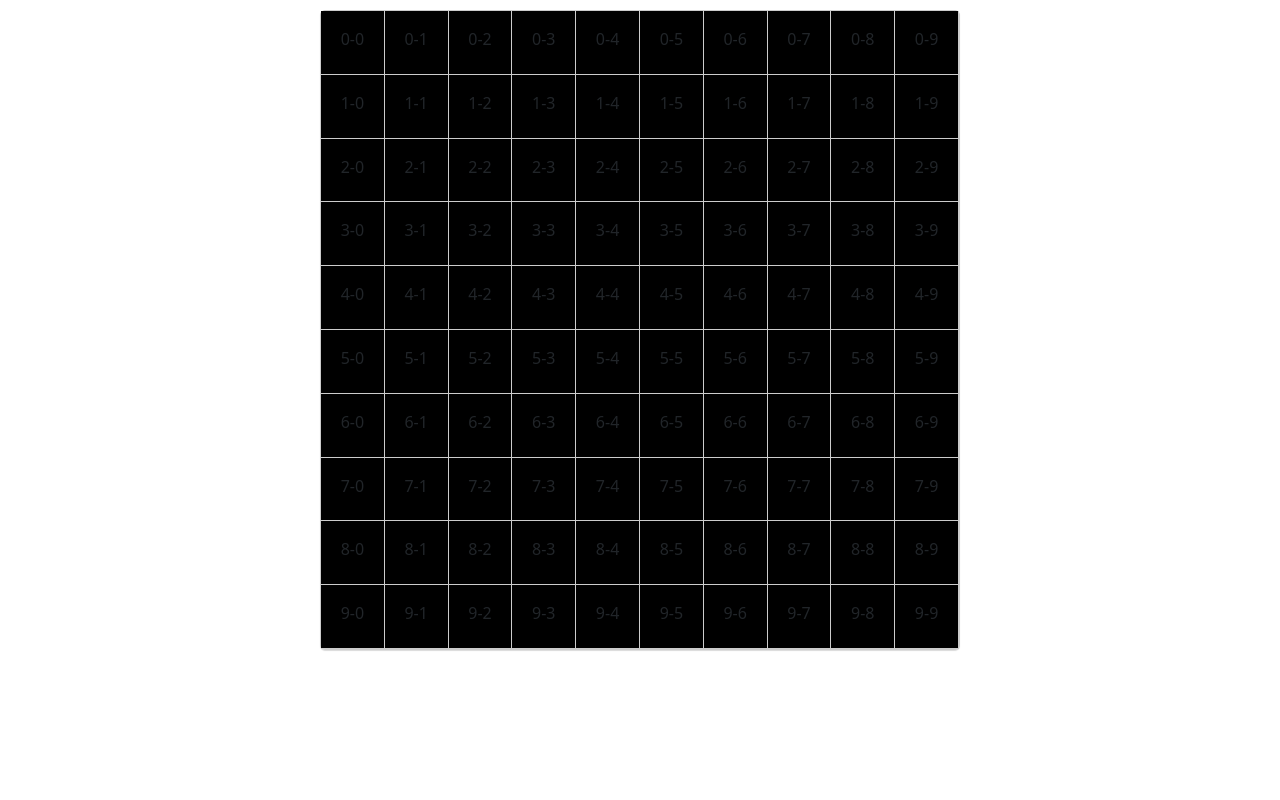
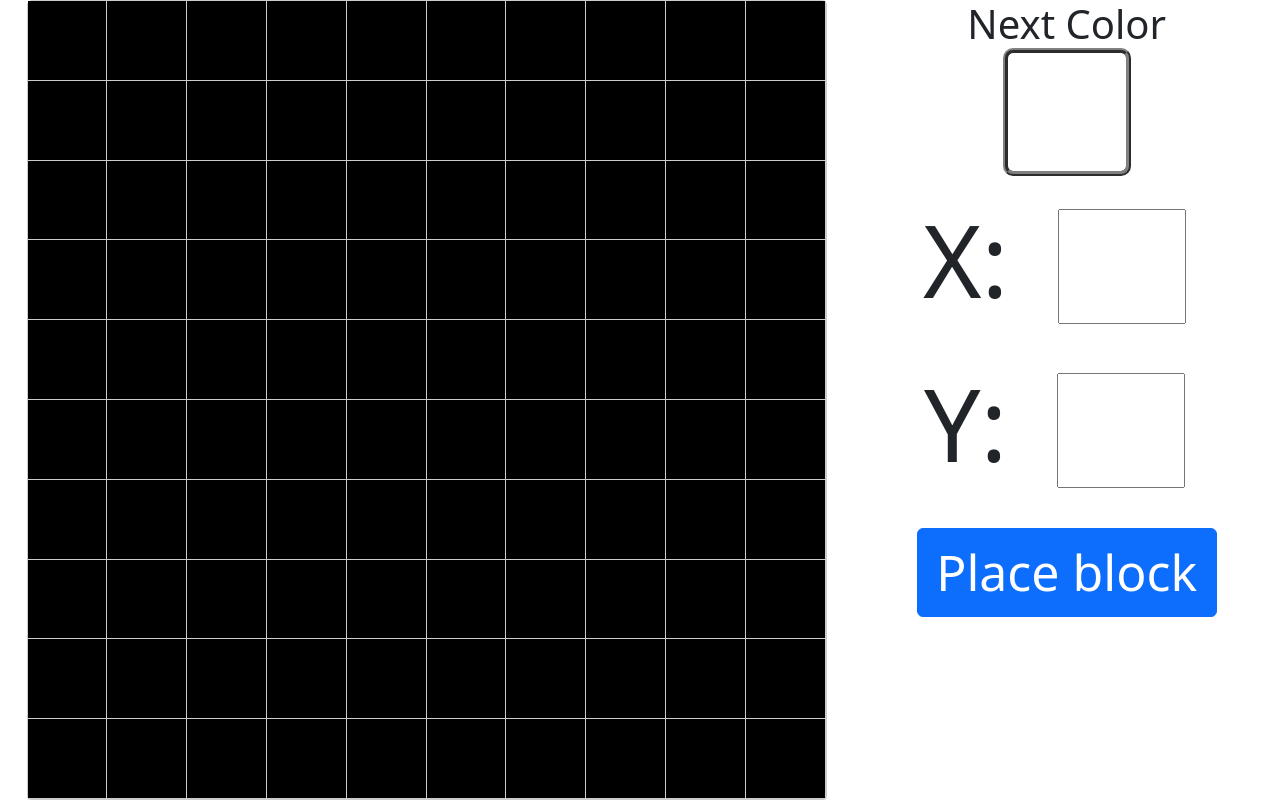
Before and after one commit to Luchiwis/teachcoordinates, a React (Vite) app: page / in a window 1280 px wide. Built offline with nearby package versions, Linux system fonts and the light colour scheme.

Commit message:
implemented logic

```diff
--- a/src/App.css
+++ b/src/App.css
@@ -1,3 +1,4 @@
+
 .grid{
     display: grid;
     grid-template-columns: repeat(10, 1fr);
@@ -7,7 +8,7 @@
     background: #fff;
     box-shadow: 0 1px 1px rgba(0,0,0,0.15);
     margin: auto;
-    margin-top: 10px;
+    height: 100vh;
     aspect-ratio: 1/1;
 }
 
--- /dev/null
+++ b/src/components/ContextProvider.jsx
@@ -0,0 +1,26 @@
+import { createContext } from 'react'
+import { useState } from 'react'
+
+export const GridContext = createContext(null)
+
+export function ContextProvider({ children }) {
+    const [grid, setGrid] = useState(
+        [["black", "black", "black", "black", "black", "black", "black", "black", "black", "black"],
+        ["black", "black", "black", "black", "black", "black", "black", "black", "black", "black"],
+        ["black", "black", "black", "black", "black", "black", "black", "black", "black", "black"],
+        ["black", "black", "black", "black", "black", "black", "black", "black", "black", "black"],
+        ["black", "black", "black", "black", "black", "black", "black", "black", "black", "black"],
+        ["black", "black", "black", "black", "black", "black", "black", "black", "black", "black"],
+        ["black", "black", "black", "black", "black", "black", "black", "black", "black", "black"],
+        ["black", "black", "black", "black", "black", "black", "black", "black", "black", "black"],
+        ["black", "black", "black", "black", "black", "black", "black", "black", "black", "black"],
+        ["black", "black", "black", "black", "black", "black", "black", "black", "black", "black"]]
+    )
+    // TODO: FIX THIIIS
+
+    return (
+        <GridContext.Provider value={[grid, setGrid]}>
+            {children}
+        </GridContext.Provider>
+    )
+}
--- /dev/null
+++ b/src/components/SidePanel.css
@@ -0,0 +1,38 @@
+.nextColor{
+    aspect-ratio: 1/1;
+    width: 10vw;
+    margin: auto;
+    border: 5px ridge gray;
+    border-radius: 10px;
+}
+
+.side-panel input[type="number"]{
+    width: 10vw;
+    height: 100%;
+    margin: 3vh;
+    font-size: 10vh;
+
+}
+.side-panel label{
+    font-size: 100px;
+}
+.side-panel button{
+    width: 300px;
+    height: 100%;
+    margin: 3vh;
+    font-size: 50px;
+}
+
+
+
+/* Chrome, Safari, Edge, Opera */
+input::-webkit-outer-spin-button,
+input::-webkit-inner-spin-button {
+  -webkit-appearance: none;
+  margin: 0;
+}
+
+/* Firefox */
+input[type=number] {
+  -moz-appearance: textfield;
+}
--- /dev/null
+++ b/src/components/SidePanel.jsx
@@ -0,0 +1,48 @@
+import './SidePanel.css'
+import { useContext, useState } from "react"
+import { GridContext } from "./ContextProvider"
+import { randColor } from '/src/logic/randColor.js'
+
+export function NumberInput({...props}){
+    return(
+        <input type="number" {...props} />
+    )
+}
+
+export function SidePanel() {
+    const [grid, setGrid] = useContext(GridContext)
+    const [newColor, setNewColor] = useState("transparent")
+
+    const placeBlockHandler = (e) => {
+        e.preventDefault()
+        const newGrid = [...grid]
+        const X = Number(e.target[1].value)
+        const Y = Number(e.target[0].value)
+        newGrid[X][Y] = newColor
+        setGrid(newGrid)
+        const randomColor = randColor()
+        setNewColor(randomColor)
+    }
+
+    return (
+        <div className='text-center side-panel'>
+            <div>
+                <h1> Next Color <div className='nextColor' style={{backgroundColor:newColor}}></div>
+                </h1>
+            </div>
+            <form className="form-group" onSubmit={placeBlockHandler}>
+                <label>
+                    X: <NumberInput min="0" max="10" name='X' required />
+                </label>
+                <br />
+                <label>
+                    Y: <NumberInput min="0" max="10" name='Y' required />
+                </label>
+                <br />
+                <button className="btn btn-primary mt-3">
+                    Place block
+                </button>
+            </form>
+        </div>
+    )
+}
--- a/src/components/grid.jsx
+++ b/src/components/grid.jsx
@@ -1,15 +1,10 @@
-import { useState, useEffect } from "react"
 import { randColor } from "/src/logic/randColor"
+import { useContext } from "react"
+import { GridContext } from "./ContextProvider"
 
-export function Cell({children, x, y}){
-    const [color, setColor] = useState('black')
-
-    const handleClick  = () => {
-        setColor(randColor)
-    }
-
+export function Cell({children, color}){
     return (
-        <div onClick={handleClick} style={{backgroundColor: color}}>
+        <div style={{backgroundColor: color}}>
             {children}
         </div>
     )
@@ -17,16 +12,16 @@ export function Cell({children, x, y}){
 
 export function Grid() {
     // 10x10
-    const [grid, setGrid] = useState(Array(10).fill(Array(10).fill(null)))
-    console.log(grid)
+    const [grid, setGrid] = useContext(GridContext)
+
     return (
         <>
-            <div className="grid col-lg-6">
+            <div className="grid">
                 {
                     grid.map((row, rindex) => {
-                        return row.map((cell, cindex) => {
+                        return row.map((color, cindex) => {
                             return (
-                                <Cell key={rindex+cindex} x={rindex} y={cindex}>{rindex+"-"+cindex}</Cell>
+                                <Cell key={rindex+"-"+cindex} color={color}></Cell>
                             )
                         })
                     })
--- a/src/pages/Main.jsx
+++ b/src/pages/Main.jsx
@@ -1,11 +1,22 @@
-import { Grid } from '/src/components/grid'
+import { Grid } from '/src/components/Grid'
+import { SidePanel } from '../components/SidePanel'
+import { ContextProvider } from '../components/ContextProvider'
 
 export function Main() {
     return (
         <>
-
-            <Grid></Grid>
-
+            <ContextProvider>
+                <div className="container-fluid">
+                    <div className="row">
+                        <div className="col-md-8">
+                            <Grid></Grid>
+                        </div>
+                        <div className="col">
+                            <SidePanel></SidePanel>
+                        </div>
+                    </div>
+                </div>
+            </ContextProvider>
         </>
     )
 }
```
